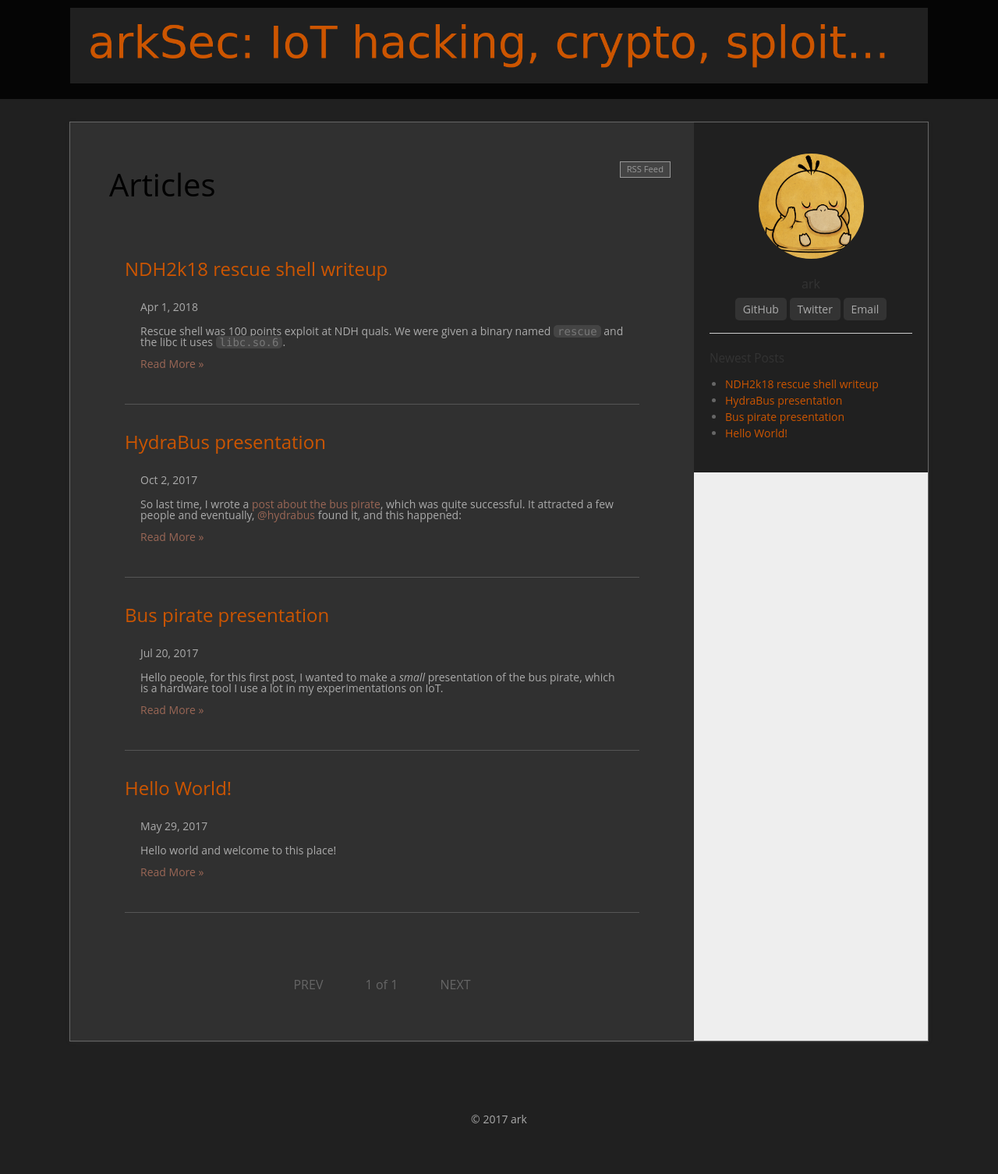
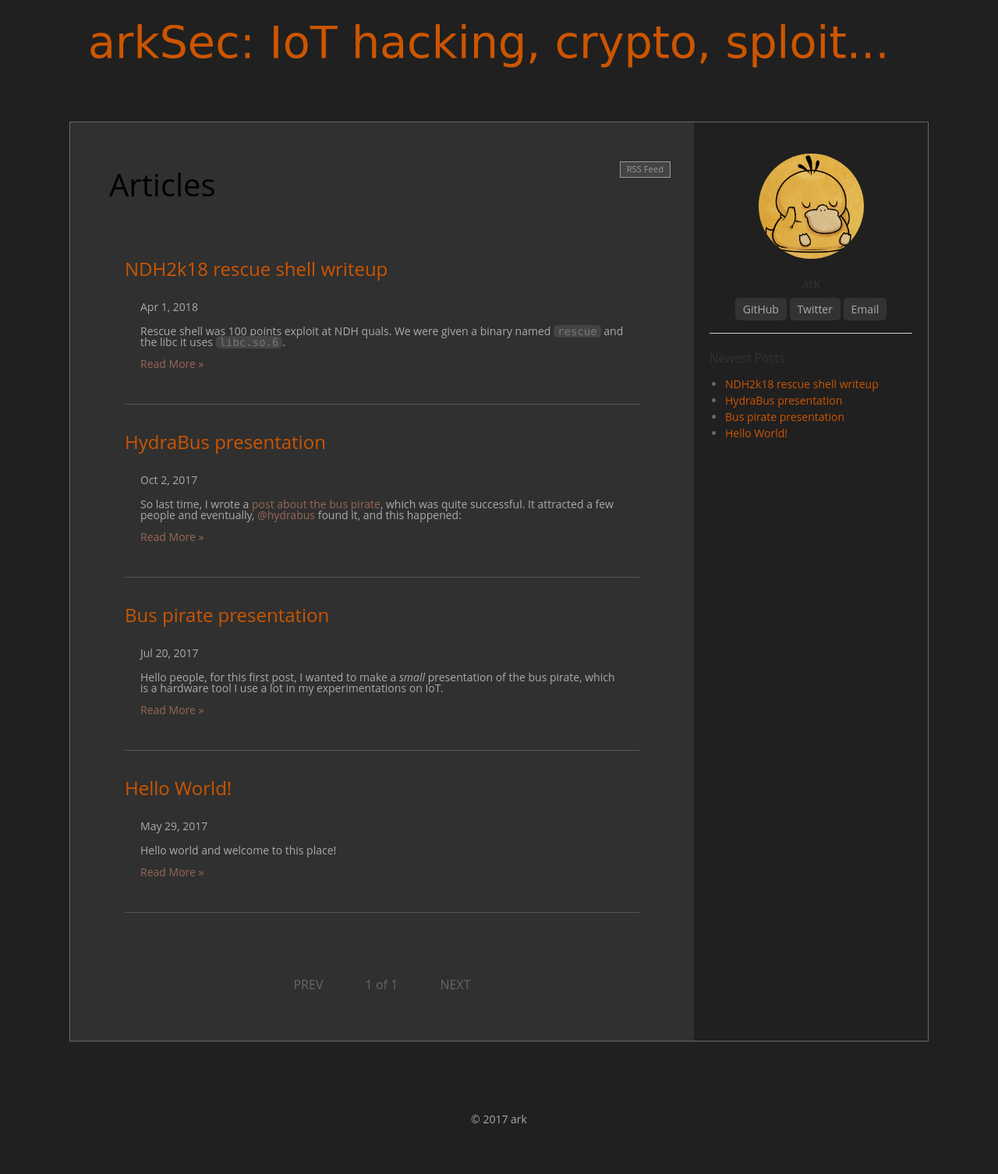
Before and after one commit to entropyqueen/entropyQueen.github.io, a Jekyll site: the page built from index.html, in a window 1280 px wide. Shown: the whole page at 78% size. Built offline with Jekyll 4.4.1, drawn with Linux system fonts in a browser that asks for light colours; the list of posts is cut into pages by our own code.

Commit message:
fixed style

```diff
--- a/_sass/_layout.scss
+++ b/_sass/_layout.scss
@@ -70,7 +70,7 @@
 			height: 100%;
 			left: 800px;
 			top: 0;
-			background: #EEE;
+			background: #202020;
 		}
 	}
 
--- a/css/main.scss
+++ b/css/main.scss
@@ -20,8 +20,8 @@ $on-laptop:        800px;
 $color-link: #c50;
 $color-link-hover: #965;
 
-$header-bg: #050505;
-$header-bg-hover: #050505;
+$header-bg: #202020;
+$header-bg-hover: #202020;
 $header-link: #CFD8DC;
 $header-fg: #FFF;
 
```
